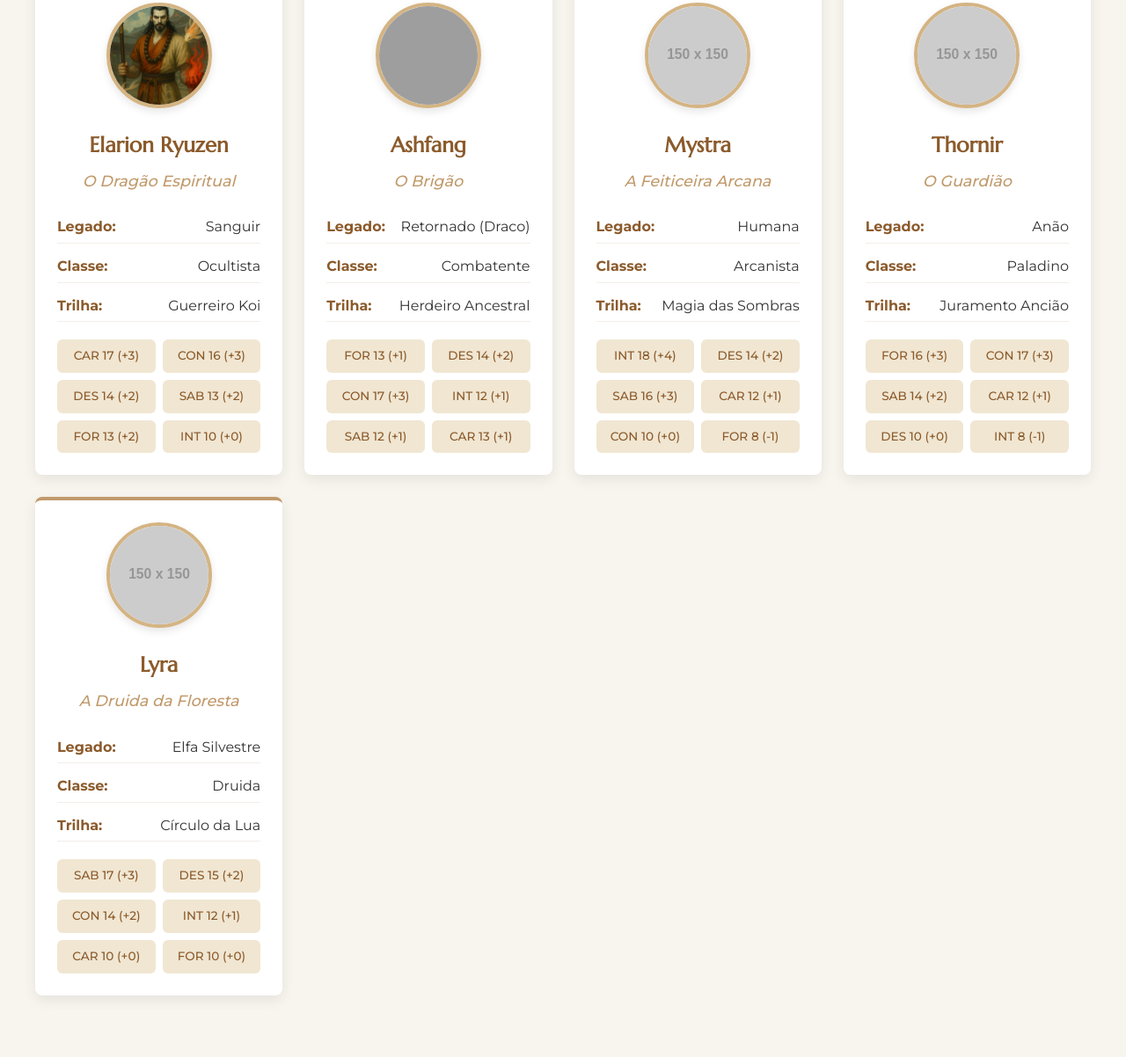
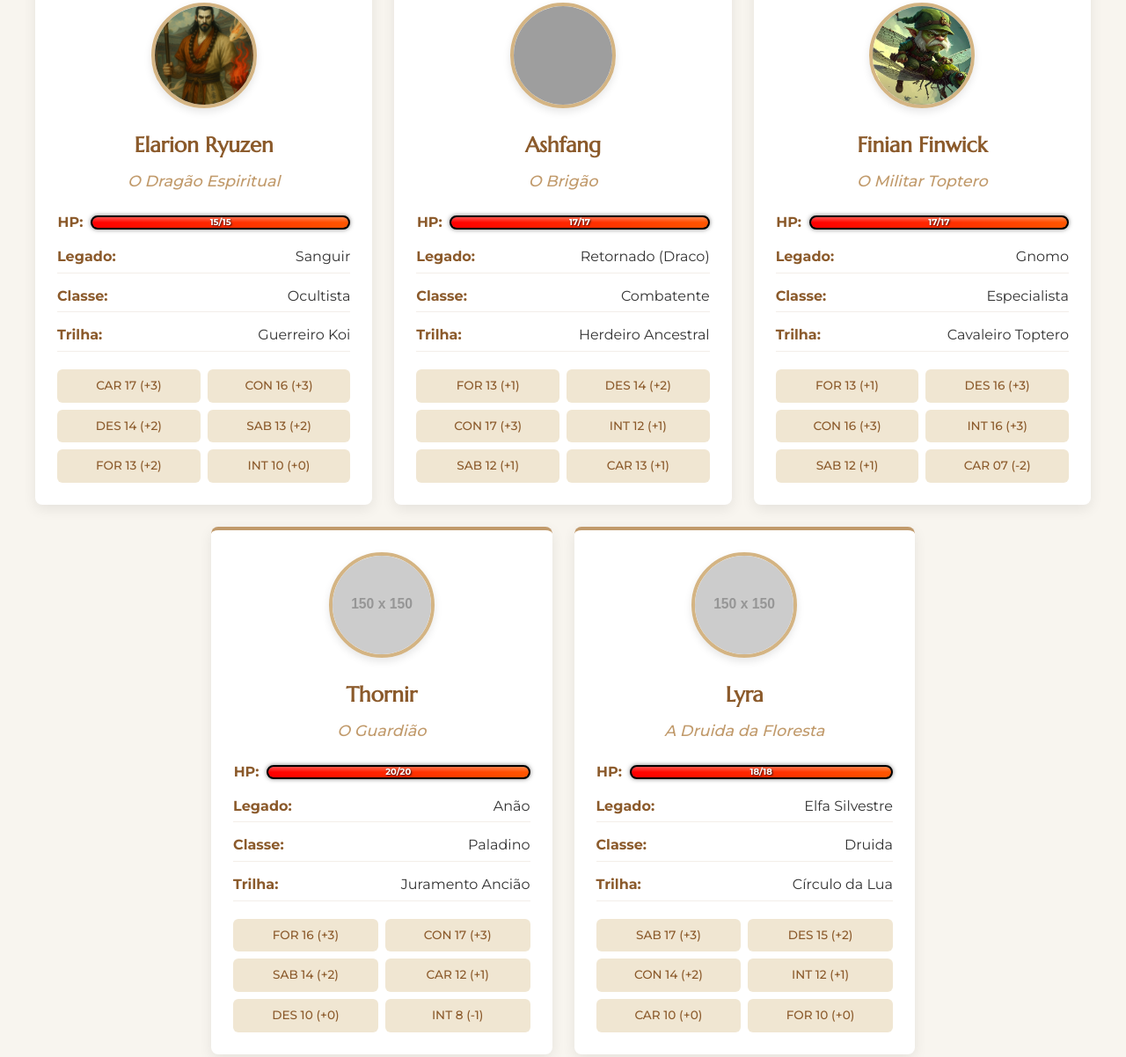
Before and after one commit to SavioTeodoro/comercio-terra-sangue, a plain HTML site: page jogadores.html in a window 1280 px wide. Shown: the part 412-1614 px from the top of the page at 88% size. Drawn offline with Linux system fonts and the light colour scheme; grey boxes are pictures that could not be loaded; placeholder pictures from the web are drawn by us; a web font is replaced by a local one.

Commit message:
Add files via upload

```diff
--- a/jogadores.html
+++ b/jogadores.html
@@ -7,6 +7,98 @@
     <link rel="stylesheet" href="https://cdnjs.cloudflare.com/ajax/libs/font-awesome/6.4.0/css/all.min.css">
     <link href="https://fonts.googleapis.com/css2?family=Marcellus&family=Marcellus+SC&family=Montserrat:wght@400;500;700&display=swap" rel="stylesheet">
     <link rel="stylesheet" href="estilojoga.css">
+    <style>
+        /* Estilos específicos para a barra de HP */
+        .hp-container {
+            display: flex;
+            align-items: center;
+            margin-bottom: 8px;
+        }
+
+        .hp-label {
+            font-weight: bold;
+            margin-right: 8px;
+            color: var(--color-primary);
+            min-width: 30px;
+        }
+
+        .hp-bar {
+            flex-grow: 1;
+            height: 16px;
+            background-color: #333;
+            border-radius: 8px;
+            overflow: hidden;
+            position: relative;
+            border: 2px solid #000;
+            box-shadow: 0 0 5px rgba(0, 0, 0, 0.5);
+        }
+
+        .hp-fill {
+            height: 100%;
+            background: linear-gradient(to right, #ff0000, #ff5500);
+            border-radius: 6px;
+            transition: width 0.5s ease;
+            position: relative;
+        }
+
+        .hp-fill:after {
+            content: '';
+            position: absolute;
+            top: 0;
+            left: 0;
+            right: 0;
+            bottom: 0;
+            background: linear-gradient(to bottom, rgba(255,255,255,0.3) 0%, rgba(255,255,255,0) 50%);
+            pointer-events: none;
+        }
+
+        .hp-value {
+            position: absolute;
+            top: 50%;
+            left: 50%;
+            transform: translate(-50%, -50%);
+            color: white;
+            font-weight: bold;
+            font-size: 10px;
+            text-shadow: 1px 1px 2px rgba(0, 0, 0, 0.8);
+        }
+
+        /* Ajustes no layout dos cards */
+        .players-grid {
+            display: grid;
+            grid-template-columns: repeat(3, 1fr);
+            gap: 25px;
+            margin-top: 20px;
+        }
+
+        .players-grid-bottom {
+            display: grid;
+            grid-template-columns: repeat(2, 1fr);
+            gap: 25px;
+            margin-top: 25px;
+            max-width: 66.66%;
+            margin-left: auto;
+            margin-right: auto;
+        }
+
+        @media (max-width: 1024px) {
+            .players-grid {
+                grid-template-columns: repeat(2, 1fr);
+            }
+
+            .players-grid-bottom {
+                grid-template-columns: 1fr;
+                max-width: 100%;
+            }
+        }
+
+        @media (max-width: 768px) {
+            .players-grid,
+            .players-grid-bottom {
+                grid-template-columns: 1fr;
+            }
+        }
+    </style>
 </head>
 <body>
     <header>
@@ -32,15 +124,25 @@
             </div>
         </section>
 
+        <!-- Primeira linha com 3 jogadores -->
         <div class="players-grid">
-            <!-- Card 1 - Com imagem existente -->
+            <!-- Card 1 - Elarion Ryuzen -->
             <div class="player-card">
                 <img src="arister.jfif" alt="Elarion Ryuzen" class="player-avatar">
                 <h2 class="player-name">Elarion Ryuzen</h2>
                 <div class="player-class">O Dragão Espiritual</div>
 
                 <div class="player-description">
+                    <div class="hp-container">
+                        <span class="hp-label">HP:</span>
+                        <div class="hp-bar">
+                            <div class="hp-fill" style="width: 100%;">
+                                <span class="hp-value">15/15</span>
+                            </div>
+                        </div>
+                    </div>
                     <p><strong>Legado:</strong> Sanguir</p>
+
                     <p><strong>Classe:</strong> Ocultista</p>
                     <p><strong>Trilha:</strong> Guerreiro Koi</p>
                 </div>
@@ -55,14 +157,23 @@
                 </div>
             </div>
 
-            <!-- Card 2 - Com imagem existente -->
+            <!-- Card 2 - Ashfang -->
             <div class="player-card">
                 <img src="giovane.jpeg" alt="Ashfang" class="player-avatar">
                 <h2 class="player-name">Ashfang</h2>
                 <div class="player-class">O Brigão</div>
 
                 <div class="player-description">
+                    <div class="hp-container">
+                        <span class="hp-label">HP:</span>
+                        <div class="hp-bar">
+                            <div class="hp-fill" style="width: 100%;">
+                                <span class="hp-value">17/17</span>
+                            </div>
+                        </div>
+                    </div>
                     <p><strong>Legado:</strong> Retornado (Draco)</p>
+
                     <p><strong>Classe:</strong> Combatente</p>
                     <p><strong>Trilha:</strong> Herdeiro Ancestral</p>
                 </div>
@@ -77,36 +188,57 @@
                 </div>
             </div>
 
-            <!-- Card 3 - Novo card com placeholder -->
+            <!-- Card 3 - Finian Finwick -->
             <div class="player-card">
-                <img src="https://placehold.co/150x150/8b5a2b/ffffff?text=Mystra" alt="Mystra" class="player-avatar">
-                <h2 class="player-name">Mystra</h2>
-                <div class="player-class">A Feiticeira Arcana</div>
+                <img src="gustavo.jfif" alt="Finian" class="player-avatar">
+                <h2 class="player-name">Finian Finwick</h2>
+                <div class="player-class">O Militar Toptero</div>
 
                 <div class="player-description">
-                    <p><strong>Legado:</strong> Humana</p>
-                    <p><strong>Classe:</strong> Arcanista</p>
-                    <p><strong>Trilha:</strong> Magia das Sombras</p>
+                                        <div class="hp-container">
+                        <span class="hp-label">HP:</span>
+                        <div class="hp-bar">
+                            <div class="hp-fill" style="width: 100%;">
+                                <span class="hp-value">17/17</span>
+                            </div>
+                        </div>
+                    </div>
+                    <p><strong>Legado:</strong> Gnomo</p>
+
+                    <p><strong>Classe:</strong> Especialista</p>
+                    <p><strong>Trilha:</strong> Cavaleiro Toptero</p>
                 </div>
 
                 <div class="player-stats">
-                    <span class="stat">INT 18 (+4)</span>
-                    <span class="stat">DES 14 (+2)</span>
-                    <span class="stat">SAB 16 (+3)</span>
-                    <span class="stat">CAR 12 (+1)</span>
-                    <span class="stat">CON 10 (+0)</span>
-                    <span class="stat">FOR 8 (-1)</span>
+                    <span class="stat">FOR 13 (+1)</span>
+                    <span class="stat">DES 16 (+3)</span>
+                    <span class="stat">CON 16 (+3)</span>
+                    <span class="stat">INT 16 (+3)</span>
+                    <span class="stat">SAB 12 (+1)</span>
+                    <span class="stat">CAR 07 (-2)</span>
                 </div>
             </div>
+        </div>
 
-            <!-- Card 4 - Novo card com placeholder -->
+        <!-- Segunda linha com 2 jogadores -->
+        <div class="players-grid-bottom">
+            <!-- Card 4 - Thornir -->
             <div class="player-card">
                 <img src="https://placehold.co/150x150/8b5a2b/ffffff?text=Thornir" alt="Thornir" class="player-avatar">
                 <h2 class="player-name">Thornir</h2>
                 <div class="player-class">O Guardião</div>
 
                 <div class="player-description">
+                    <div class="hp-container">
+                        <span class="hp-label">HP:</span>
+                        <div class="hp-bar">
+                            <div class="hp-fill" style="width: 100%;">
+                                <span class="hp-value">20/20</span>
+                            </div>
+                        </div>
+                    </div>
                     <p><strong>Legado:</strong> Anão</p>
+
                     <p><strong>Classe:</strong> Paladino</p>
                     <p><strong>Trilha:</strong> Juramento Ancião</p>
                 </div>
@@ -121,14 +253,23 @@
                 </div>
             </div>
 
-            <!-- Card 5 - Novo card com placeholder -->
+            <!-- Card 5 - Lyra -->
             <div class="player-card">
                 <img src="https://placehold.co/150x150/8b5a2b/ffffff?text=Lyra" alt="Lyra" class="player-avatar">
                 <h2 class="player-name">Lyra</h2>
                 <div class="player-class">A Druida da Floresta</div>
 
                 <div class="player-description">
+                    <div class="hp-container">
+                        <span class="hp-label">HP:</span>
+                        <div class="hp-bar">
+                            <div class="hp-fill" style="width: 100%;">
+                                <span class="hp-value">18/18</span>
+                            </div>
+                        </div>
+                    </div>
                     <p><strong>Legado:</strong> Elfa Silvestre</p>
+
                     <p><strong>Classe:</strong> Druida</p>
                     <p><strong>Trilha:</strong> Círculo da Lua</p>
                 </div>
```
Also changed, not shown: index.html (+1 -1 lines), gustavo.jfif (added), 1 other file.
